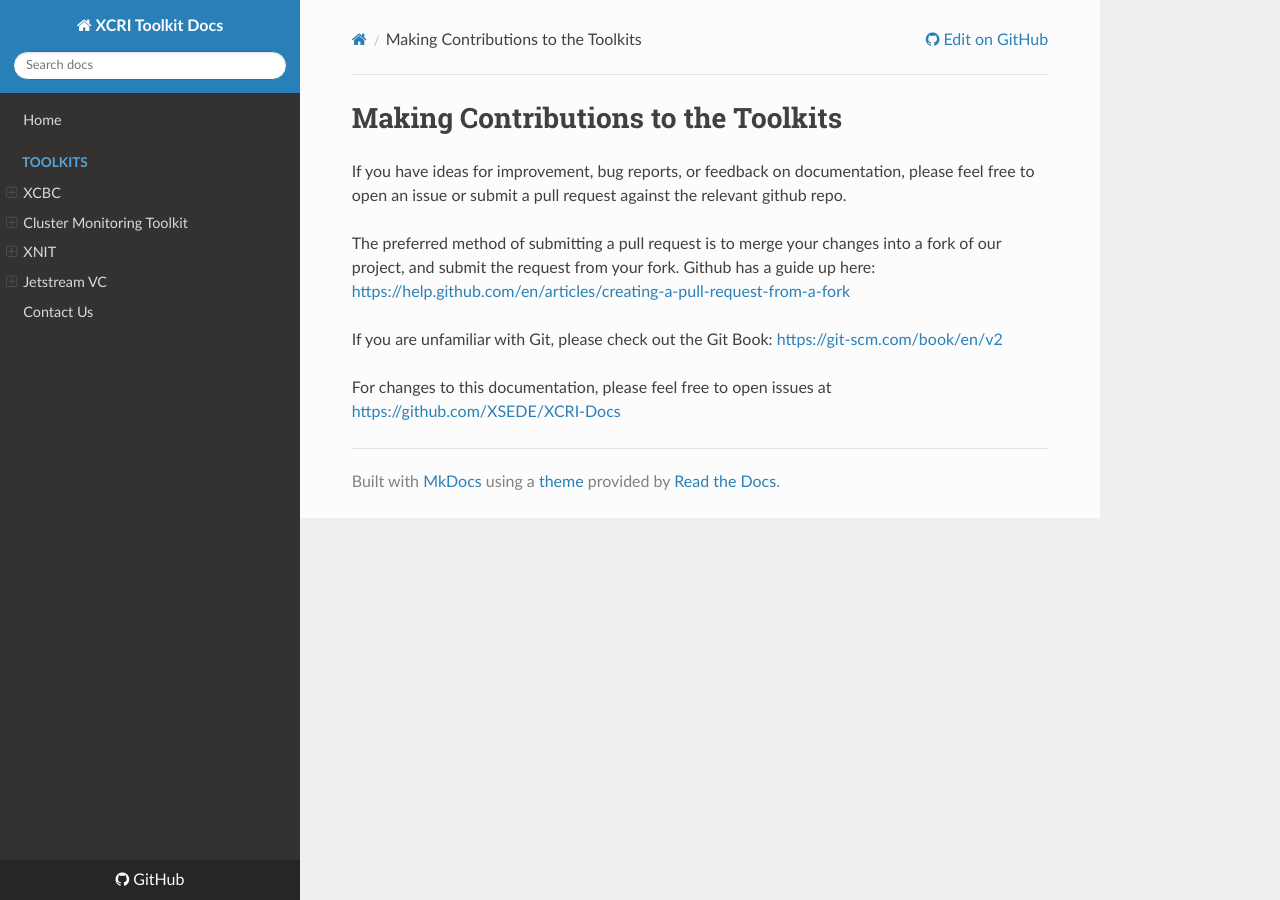
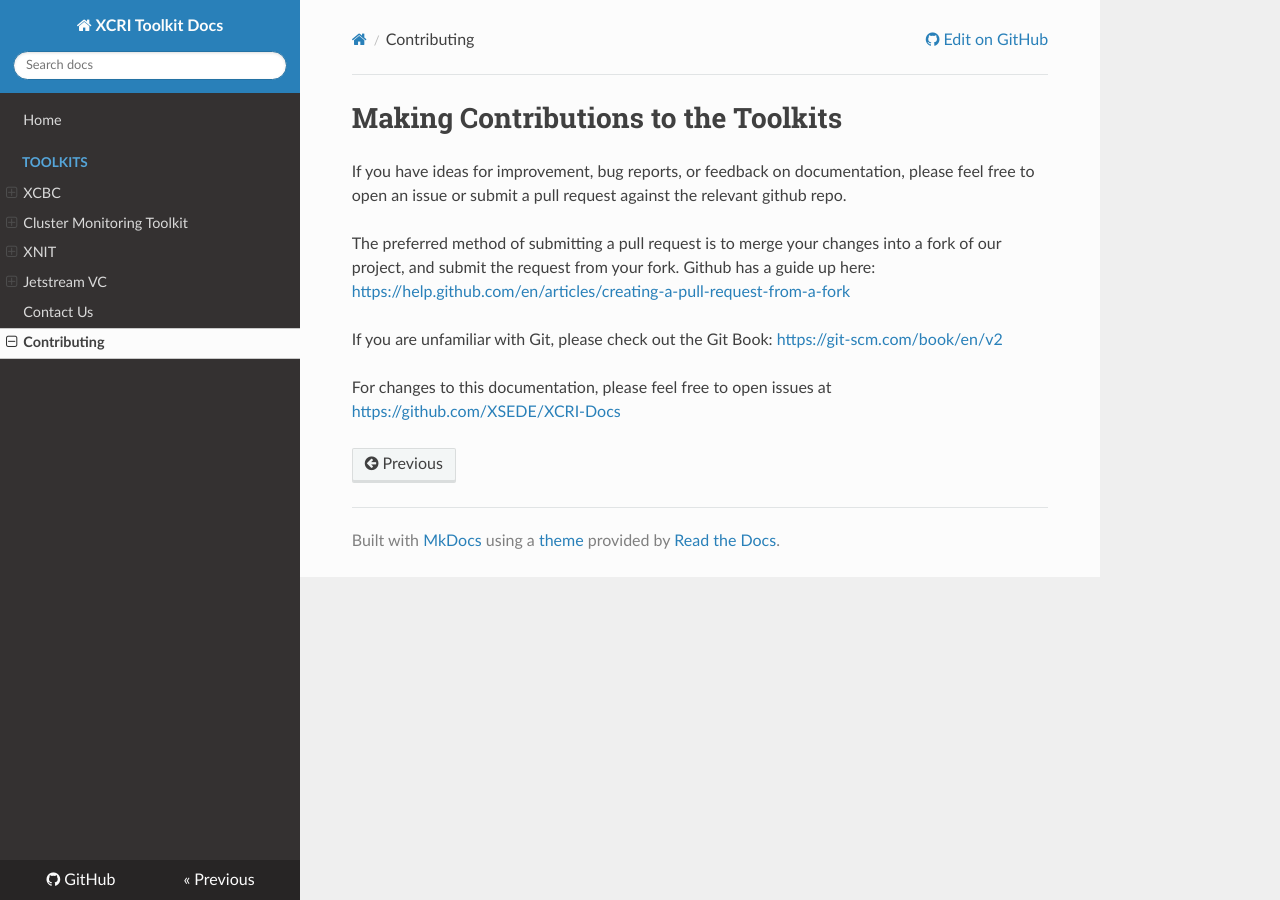
Before and after one commit to access-ci-org/Toolkit-Docs, an MkDocs documentation site: the page built from docs/contributions.md, in a window 1280 px wide. Built offline with MkDocs 1.6.1, drawn with Linux system fonts in a browser that asks for light colours; nearby versions of some CDN libraries; old or Windows-style settings are respelled for this version of MkDocs; part of the change alters nothing that is shown.

Commit message:
Added links to contributions and AD sections
Signed-off-by: Eric Coulter <jecoulte@iu.edu>

```diff
--- a/mkdocs.yml
+++ b/mkdocs.yml
@@ -14,6 +14,7 @@ pages:
     - GPU Node Build: 'toolkits/gpu-nodes.md'
     - Compute Node Modification: 'toolkits/compute-node-mods.md'
     - Slurmdbd Configuration: 'toolkits/slurmdbd-config.md'
+    - AD Integration: 'ActiveDirectoryIntegration.md'
   - Cluster Monitoring Toolkit:
     - Installation: 'toolkits/clustermon-installation.md'
     - Configuration: 'toolkits/clustermon-config.md'
@@ -22,6 +23,7 @@ pages:
   - Jetstream VC:
     - Installation: 'toolkits/vc-installation.md'
 - Contact Us: 'contact-us.md'
+- Contributing: 'contributions.md'
 
 theme: readthedocs
 
```
